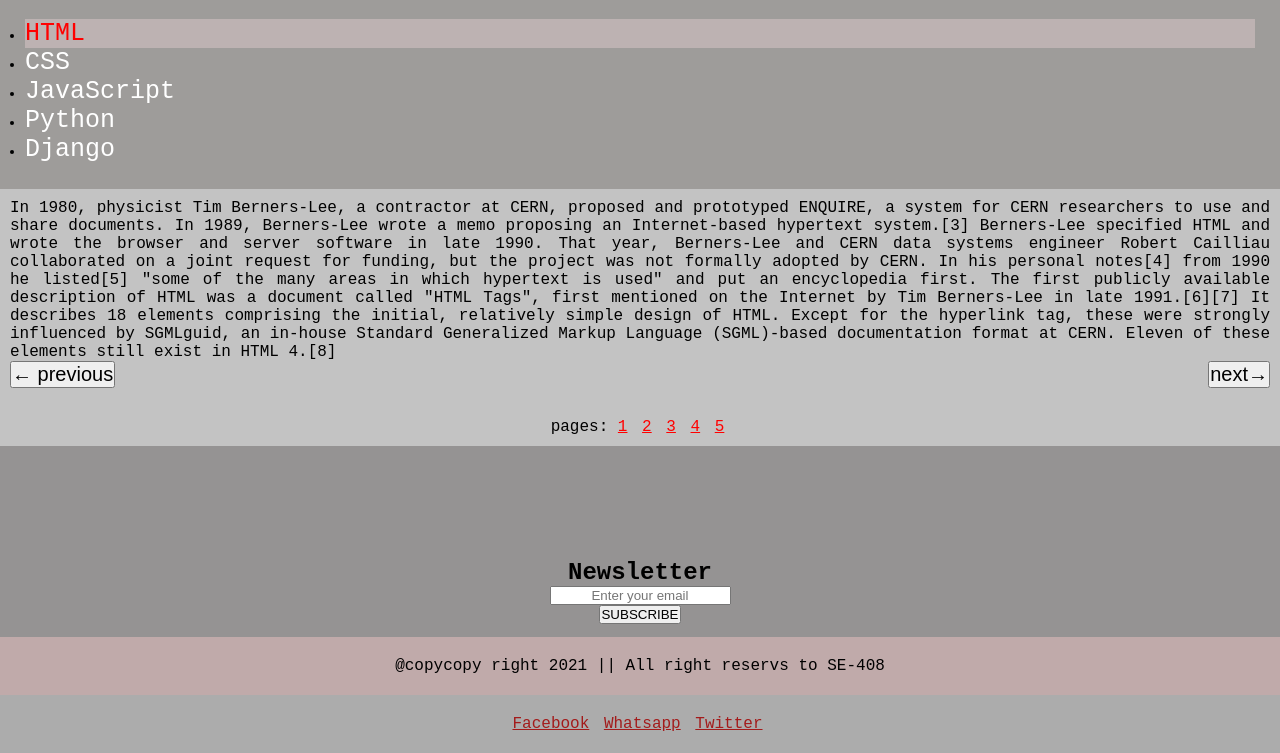
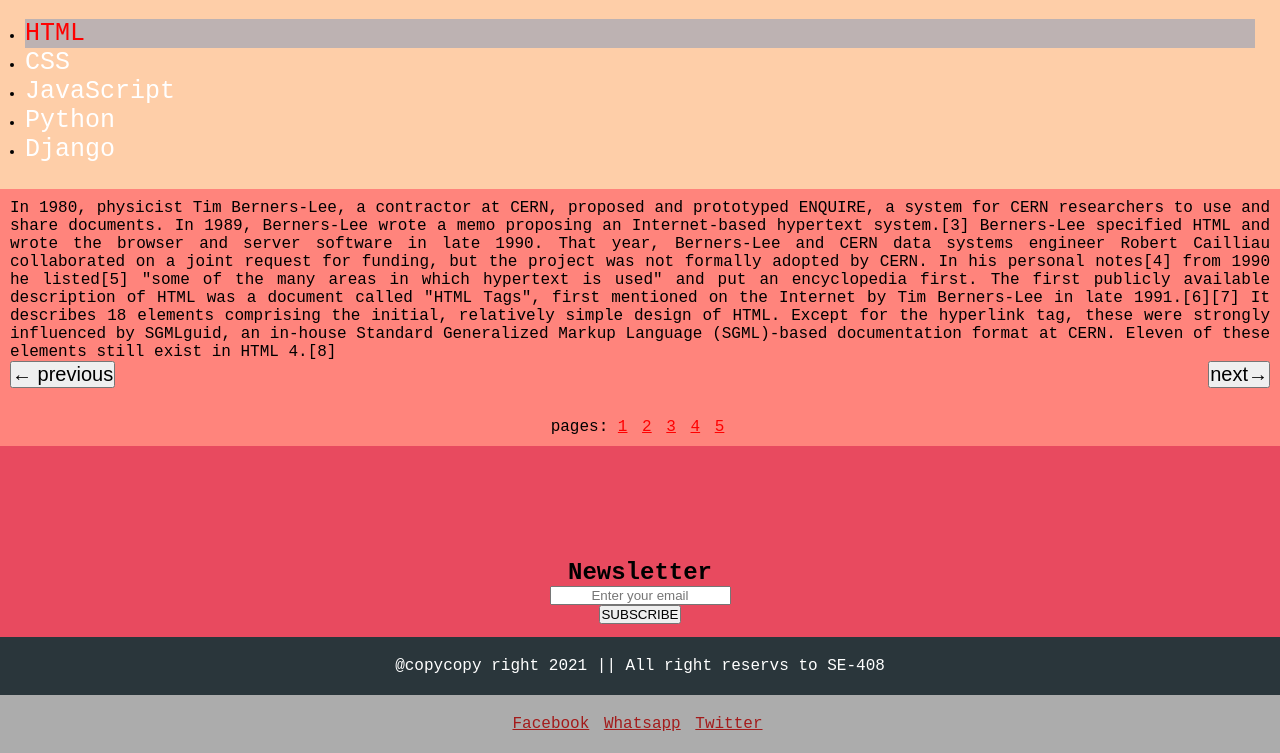
Before and after one commit to Ahmad-Mridul/Assignment-SE-408, a plain HTML site: page index.html in a window 1280 px wide. Shown: the part 150-903 px from the top of the page. Drawn offline with Linux system fonts and the light colour scheme.

Commit message:
color changed

```diff
--- a/style.css
+++ b/style.css
@@ -18,13 +18,13 @@ main{
     padding: 20px;
 }
 .navbar{
-    background: rgb(92, 82, 82);
+    background: #99b989;
     text-align: center;
     padding: 10px;
     overflow: hidden;
 }
 .navbar a{
-    color: white;
+    color: rgb(255, 255, 255);
     text-decoration: none;
     font-size: 25px;
     padding-right: 20px;
@@ -37,7 +37,7 @@ main{
     font-size: 35px;
 }
 .leftbar{
-    background: rgb(158, 156, 154);
+    background: #fecea8;
     width: 25%;
     padding: 25px;
     float: left;
@@ -60,7 +60,7 @@ main{
     float: left;
     padding: 10px;
     text-align: justify;
-    background: rgb(195, 195, 195);
+    background: #ff847c;
     height: 420px;
     overflow: hidden;
 }
@@ -77,7 +77,7 @@ main{
     padding: 1%;
     width: 25%;
     height: 420px;
-    background: rgb(149, 147, 147);
+    background: #e84a5f;
     overflow: hidden;
 }
 .content{
@@ -85,10 +85,11 @@ main{
 }
 .owner-info{
     width: 50%;
-    background: rgb(192, 170, 170);
+    background: #2a363b;
     padding: 20px;
     text-align: center;
     float: left;
+    color: white;
 }
 .social-icon{
     width: 50%;
```
